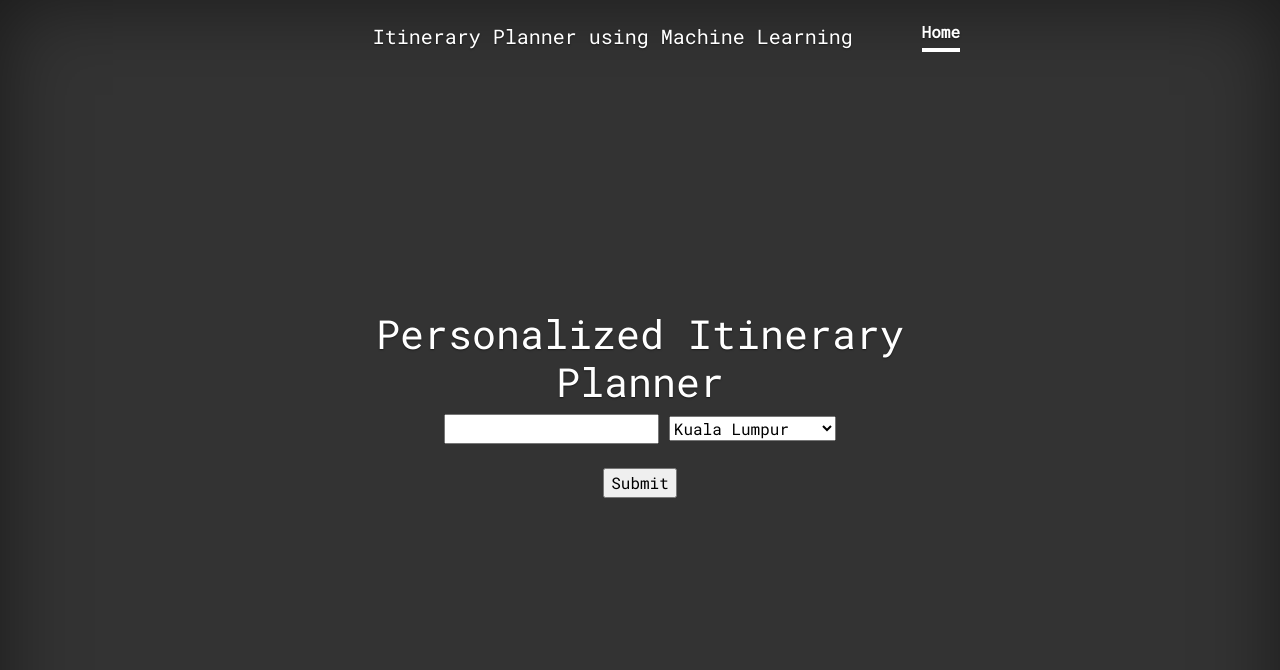
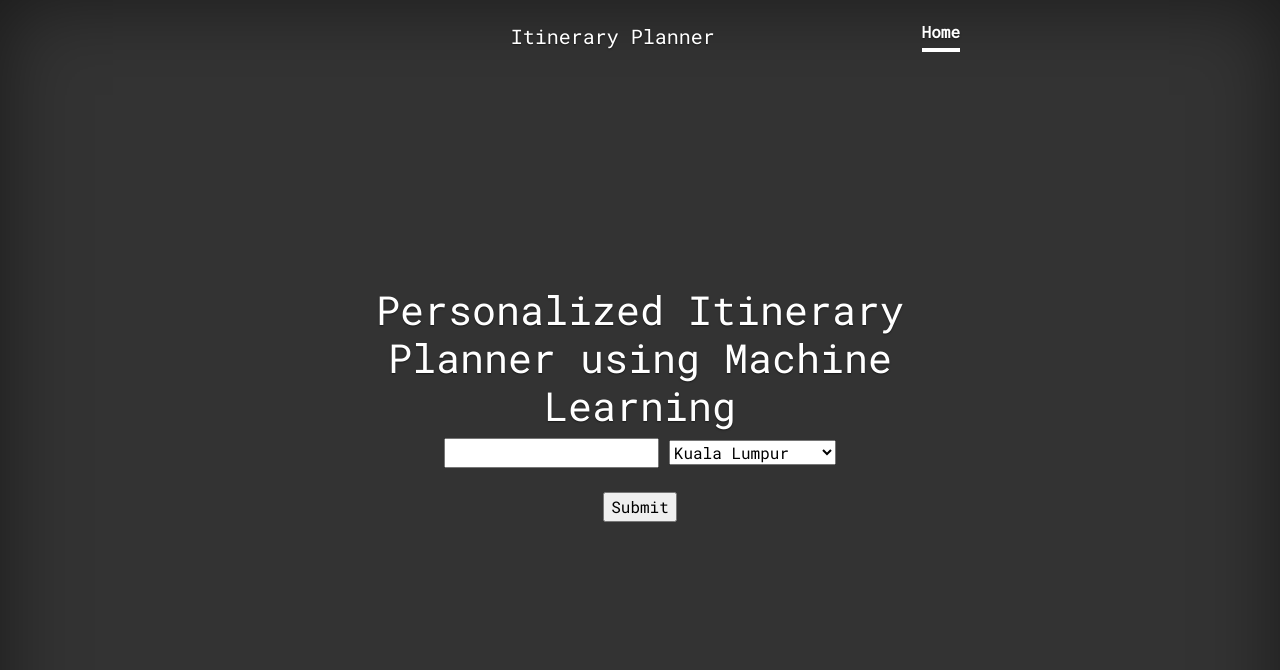
Before and after one commit to georgeblu1/trip-planner, a Flask app: page / in a window 1280 px wide. Shown: the top 670 px of the page. Run offline with Flask 2, Linux system fonts and the light colour scheme; some libraries are stand-ins or nearby versions.

```diff
--- a/templates/home.html
+++ b/templates/home.html
@@ -23,7 +23,7 @@
 <div class="cover-container d-flex h-100 p-3 mx-auto flex-column">
     <header class="masthead mb-auto">
         <div class="inner">
-            <h3 class="navbar-brand" href="#">Itinerary Planner using Machine Learning</h3>
+            <h3 class="navbar-brand" href="#">Itinerary Planner</h3>
             <nav class="nav nav-masthead justify-content-center">
                 <a class="nav-link active" href="{{ url_for('home') }}">Home</a>
             </nav>
@@ -31,7 +31,7 @@
     </header>
 
     <main role="main" class="inner cover">
-        <h1 class="cover-heading">Personalized Itinerary Planner</h1>
+        <h1 class="cover-heading">Personalized Itinerary Planner using Machine Learning</h1>
         <form action="/predict" method="POST" enctype="multipart/form-data">
             <input type="text" name="days">
             <select name="places">
```
